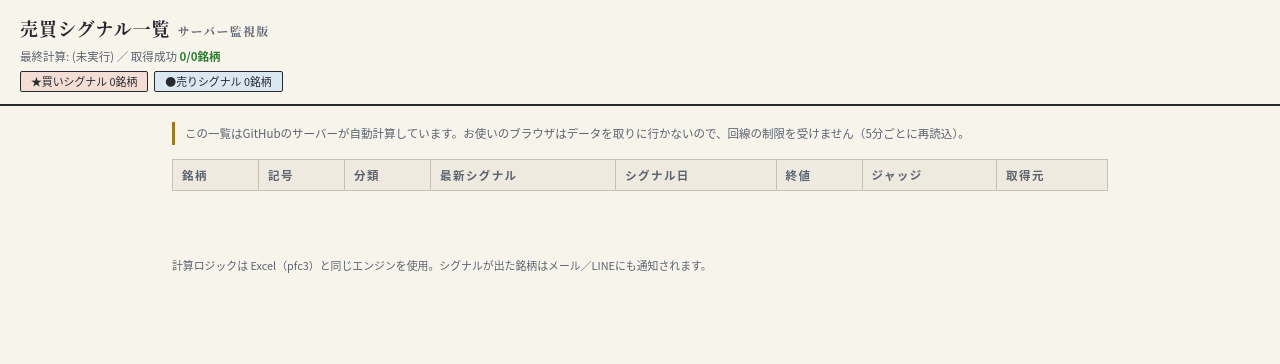
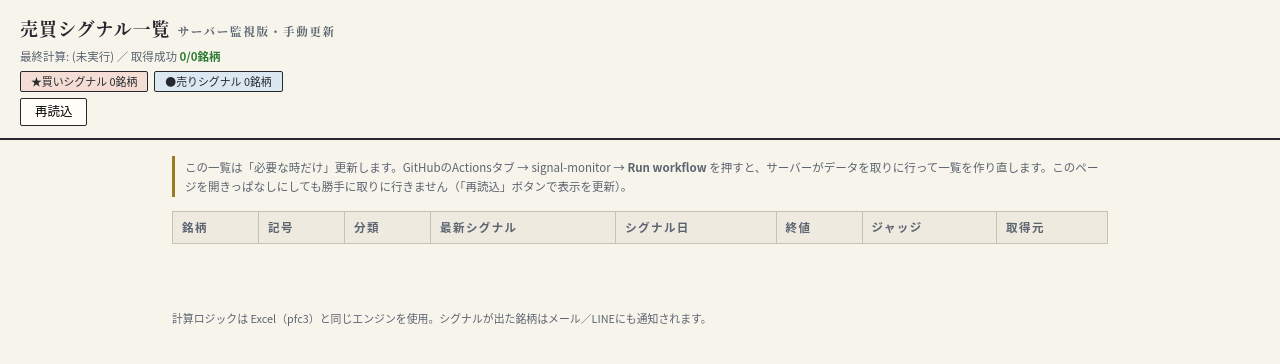
Before and after one commit to extreme898ex-tech/signal-monitor, a plain HTML site: page index.html in a window 1280 px wide. Drawn offline with Linux system fonts and the light colour scheme.

Commit message:
Add files via upload

```diff
--- a/index.html
+++ b/index.html
@@ -36,12 +36,12 @@
   footer{max-width:960px; margin:0 auto; padding:10px 12px 30px; font-size:.68rem; color:var(--ink-soft)}
 </style></head><body>
 <header>
-  <h1 class="serif">売買シグナル一覧<small>サーバー監視版</small></h1>
+  <h1 class="serif">売買シグナル一覧<small>サーバー監視版・手動更新</small></h1>
   <div id="status">読み込み中…</div>
   <div class="chips" id="chips"></div>
 </header>
 <main>
-<p class="note">この一覧はGitHubのサーバーが自動計算しています。お使いのブラウザはデータを取りに行かないので、回線の制限を受けません（5分ごとに再読込）。</p>
+<p class="note">この一覧は「必要な時だけ」更新します。GitHubのActionsタブ → signal-monitor → <b>Run workflow</b> を押すと、サーバーがデータを取りに行って一覧を作り直します。このページを開きっぱなしにしても勝手に取りに行きません（「再読込」ボタンで表示を更新）。</p>
 <table><thead><tr><th>銘柄</th><th>記号</th><th>分類</th><th>最新シグナル</th><th>シグナル日</th><th>終値</th><th>ジャッジ</th><th>取得元</th></tr></thead>
 <tbody id="tb"><tr><td colspan="8">読み込み中…</td></tr></tbody></table>
 </main>
@@ -68,5 +68,12 @@ function load(){
     }).join('');
   }).catch(() => { document.getElementById('status').textContent = 'signals.json を読み込めませんでした（初回実行前にこのページを見ると出ます。Actionsを一度実行してください）'; });
 }
-load(); setInterval(load, 5 * 60 * 1000);
+load();   /* 自動再読込はしない。必要な時だけ下のボタンかブラウザの再読み込みで更新 */
+document.addEventListener('DOMContentLoaded', () => {
+  const b = document.createElement('button');
+  b.textContent = '再読込'; b.type = 'button';
+  b.style.cssText = 'font:inherit;font-size:.78rem;border:1.5px solid var(--ink);background:var(--card);padding:3px 14px;cursor:pointer;border-radius:2px;margin-top:6px';
+  b.addEventListener('click', () => { b.disabled = true; b.textContent = '読み込み中…'; load(); setTimeout(() => { b.disabled = false; b.textContent = '再読込'; }, 600); });
+  document.querySelector('header').appendChild(b);
+});
 </script></body></html>
```
Also changed, not shown: 1 other file.
